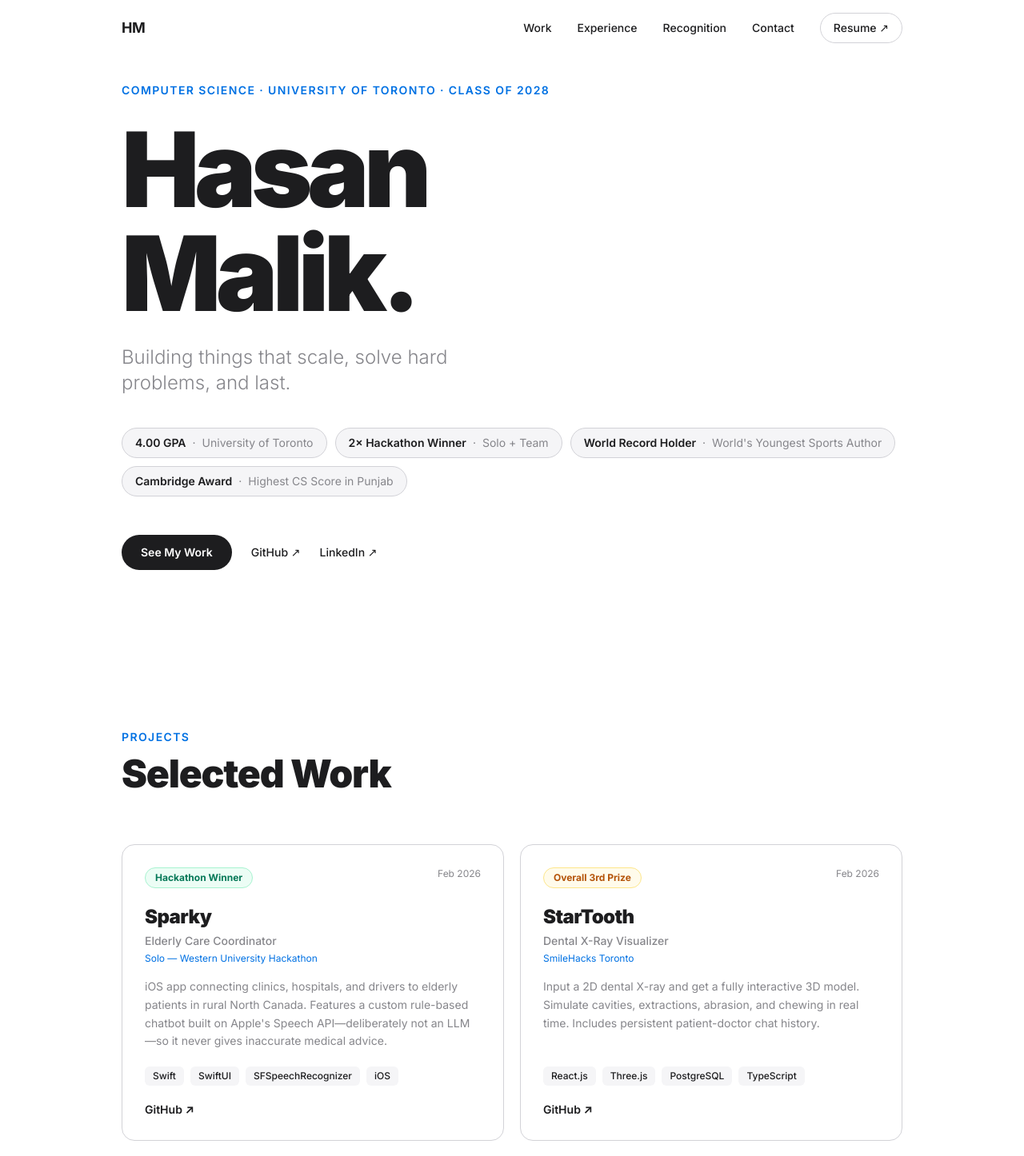
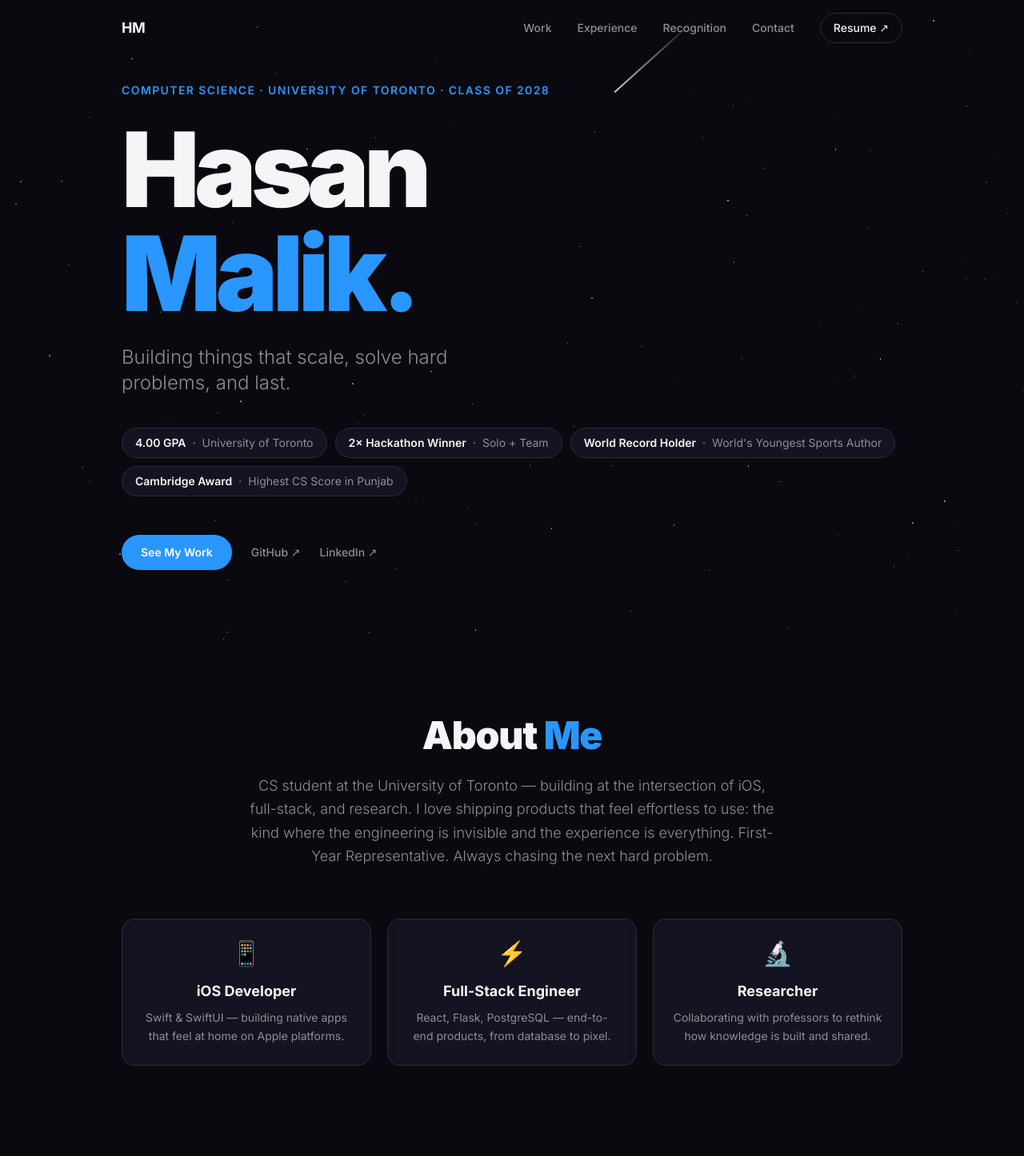
Before and after one commit to hasan-malik/hasan-malik.github.io, a React (Vite) app: page / in a window 1280 px wide. Shown: the top 1446 px of the page at 80% size. Built offline with nearby package versions, Linux system fonts and the light colour scheme.

Commit message:
Redesign: dark starfield theme, two-tone headings, gradient project cards, About section

```diff
--- a/src/App.jsx
+++ b/src/App.jsx
@@ -1,5 +1,7 @@
+import Stars from './components/Stars'
 import Nav from './components/Nav'
 import Hero from './components/Hero'
+import About from './components/About'
 import Projects from './components/Projects'
 import Experience from './components/Experience'
 import Achievements from './components/Achievements'
@@ -8,10 +10,13 @@ import Contact from './components/Contact'
 
 function App() {
   return (
-    <div className="bg-white min-h-screen">
+    <div className="bg-apple-bg min-h-screen relative">
+      <Stars />
+      <div className="relative z-10">
         <Nav />
         <main>
           <Hero />
+          <About />
           <Projects />
           <Experience />
           <Achievements />
@@ -19,6 +24,7 @@ function App() {
         </main>
         <Contact />
       </div>
+    </div>
   )
 }
 
--- /dev/null
+++ b/src/components/About.jsx
@@ -0,0 +1,65 @@
+import { motion } from 'framer-motion'
+
+const roles = [
+  {
+    icon: '📱',
+    title: 'iOS Developer',
+    desc: 'Swift & SwiftUI — building native apps that feel at home on Apple platforms.',
+  },
+  {
+    icon: '⚡',
+    title: 'Full-Stack Engineer',
+    desc: 'React, Flask, PostgreSQL — end-to-end products, from database to pixel.',
+  },
+  {
+    icon: '🔬',
+    title: 'Researcher',
+    desc: 'Collaborating with professors to rethink how knowledge is built and shared.',
+  },
+]
+
+export default function About() {
+  return (
+    <section id="about" className="py-24">
+      <div className="max-w-5xl mx-auto px-6">
+
+        <motion.div
+          initial={{ opacity: 0, y: 20 }}
+          whileInView={{ opacity: 1, y: 0 }}
+          viewport={{ once: true }}
+          transition={{ duration: 0.6, ease: [0.22, 1, 0.36, 1] }}
+          className="mb-16 text-center"
+        >
+          <h2 className="text-4xl md:text-5xl font-black tracking-tight mb-6">
+            <span className="text-apple-dark">About </span>
+            <span className="text-apple-blue">Me</span>
+          </h2>
+          <p className="text-lg text-apple-gray font-light max-w-2xl mx-auto leading-relaxed">
+            CS student at the University of Toronto — building at the intersection of iOS,
+            full-stack, and research. I love shipping products that feel effortless to use:
+            the kind where the engineering is invisible and the experience is everything.
+            First-Year Representative. Always chasing the next hard problem.
+          </p>
+        </motion.div>
+
+        <div className="grid grid-cols-1 md:grid-cols-3 gap-5">
+          {roles.map((role, i) => (
+            <motion.div
+              key={role.title}
+              initial={{ opacity: 0, y: 24 }}
+              whileInView={{ opacity: 1, y: 0 }}
+              viewport={{ once: true }}
+              transition={{ duration: 0.5, delay: i * 0.1, ease: [0.22, 1, 0.36, 1] }}
+              className="p-6 bg-apple-light/60 border border-apple-border rounded-2xl backdrop-blur-sm text-center"
+            >
+              <div className="text-3xl mb-4">{role.icon}</div>
+              <h3 className="text-lg font-bold text-apple-dark mb-2">{role.title}</h3>
+              <p className="text-sm text-apple-gray leading-relaxed">{role.desc}</p>
+            </motion.div>
+          ))}
+        </div>
+
+      </div>
+    </section>
+  )
+}
--- a/src/components/Hero.jsx
+++ b/src/components/Hero.jsx
@@ -1,10 +1,10 @@
 import { motion } from 'framer-motion'
 
 const badges = [
-  { label: '4.00 GPA', sub: 'University of Toronto' },
-  { label: '2× Hackathon Winner', sub: 'Solo + Team' },
+  { label: '4.00 GPA',            sub: 'University of Toronto'       },
+  { label: '2× Hackathon Winner', sub: 'Solo + Team'                 },
   { label: 'World Record Holder', sub: "World's Youngest Sports Author" },
-  { label: 'Cambridge Award', sub: 'Highest CS Score in Punjab' },
+  { label: 'Cambridge Award',     sub: 'Highest CS Score in Punjab'  },
 ]
 
 const fadeUp = (delay = 0) => ({
@@ -27,10 +27,11 @@ export default function Hero() {
 
         <motion.h1
           {...fadeUp(0.1)}
-          className="font-black text-apple-dark leading-none tracking-tighter mb-6"
+          className="font-black leading-none tracking-tighter mb-6"
           style={{ fontSize: 'clamp(72px, 11vw, 130px)' }}
         >
-          Hasan<br />Malik.
+          <span className="text-apple-dark">Hasan</span><br />
+          <span className="text-apple-blue">Malik.</span>
         </motion.h1>
 
         <motion.p
@@ -47,7 +48,7 @@ export default function Hero() {
           {badges.map((badge, i) => (
             <div
               key={i}
-              className="flex items-center gap-2 px-4 py-2 bg-apple-light rounded-full border border-apple-border"
+              className="flex items-center gap-2 px-4 py-2 bg-apple-light/60 rounded-full border border-apple-border backdrop-blur-sm"
             >
               <span className="text-sm font-semibold text-apple-dark">{badge.label}</span>
               <span className="hidden sm:inline text-sm text-apple-gray">·</span>
@@ -62,7 +63,7 @@ export default function Hero() {
         >
           <a
             href="#work"
-            className="px-6 py-3 bg-apple-dark text-white rounded-full text-sm font-semibold hover:bg-apple-blue transition-colors duration-200"
+            className="px-6 py-3 bg-apple-blue text-white rounded-full text-sm font-semibold hover:bg-blue-500 transition-colors duration-200"
           >
             See My Work
           </a>
@@ -70,7 +71,7 @@ export default function Hero() {
             href="https://github.com/hasan-malik"
             target="_blank"
             rel="noopener noreferrer"
-            className="text-sm font-medium text-apple-dark hover:text-apple-blue transition-colors duration-200 flex items-center gap-1.5"
+            className="text-sm font-medium text-apple-gray hover:text-apple-dark transition-colors duration-200"
           >
             GitHub ↗
           </a>
@@ -78,7 +79,7 @@ export default function Hero() {
             href="https://linkedin.com/in/hasan-malik-/"
             target="_blank"
             rel="noopener noreferrer"
-            className="text-sm font-medium text-apple-dark hover:text-apple-blue transition-colors duration-200 flex items-center gap-1.5"
+            className="text-sm font-medium text-apple-gray hover:text-apple-dark transition-colors duration-200"
           >
             LinkedIn ↗
           </a>
--- a/src/components/Nav.jsx
+++ b/src/components/Nav.jsx
@@ -13,7 +13,7 @@ export default function Nav() {
     <nav
       className={`fixed top-0 left-0 right-0 z-50 transition-all duration-300 ${
         scrolled
-          ? 'bg-white/90 backdrop-blur-md border-b border-apple-border'
+          ? 'bg-apple-bg/85 backdrop-blur-md border-b border-apple-border'
           : 'bg-transparent'
       }`}
     >
@@ -26,15 +26,15 @@ export default function Nav() {
         </a>
         <div className="flex items-center gap-8">
           {[
-            { label: 'Work', href: '#work' },
+            { label: 'Work',       href: '#work'       },
             { label: 'Experience', href: '#experience' },
-            { label: 'Recognition', href: '#recognition' },
-            { label: 'Contact', href: '#contact' },
+            { label: 'Recognition',href: '#recognition'},
+            { label: 'Contact',    href: '#contact'    },
           ].map(({ label, href }) => (
             <a
               key={label}
               href={href}
-              className="text-sm font-medium text-apple-dark hover:text-apple-blue transition-colors duration-200 hidden sm:block"
+              className="text-sm font-medium text-apple-gray hover:text-apple-dark transition-colors duration-200 hidden sm:block"
             >
               {label}
             </a>
--- a/src/components/Projects.jsx
+++ b/src/components/Projects.jsx
@@ -5,48 +5,52 @@ const projects = [
     name: 'Sparky',
     subtitle: 'Elderly Care Coordinator',
     badge: 'Hackathon Winner',
-    badgeColor: 'bg-emerald-50 text-emerald-700 border-emerald-200',
+    badgeColor: 'bg-emerald-900/60 text-emerald-300 border-emerald-700',
     context: 'Solo — Western University Hackathon',
     description:
-      'iOS app connecting clinics, hospitals, and drivers to elderly patients in rural North Canada. Features a custom rule-based chatbot built on Apple\'s Speech API—deliberately not an LLM—so it never gives inaccurate medical advice.',
+      "iOS app connecting clinics, hospitals, and drivers to elderly patients in rural North Canada. Features a custom rule-based chatbot built on Apple's Speech API — deliberately not an LLM — so it never gives inaccurate medical advice.",
     tech: ['Swift', 'SwiftUI', 'SFSpeechRecognizer', 'iOS'],
     year: 'Feb 2026',
+    gradient: 'from-emerald-900/80 to-teal-900/80',
     links: [{ label: 'GitHub ↗', href: 'https://github.com/hasan-malik' }],
   },
   {
     name: 'StarTooth',
     subtitle: 'Dental X-Ray Visualizer',
     badge: 'Overall 3rd Prize',
-    badgeColor: 'bg-amber-50 text-amber-700 border-amber-200',
+    badgeColor: 'bg-amber-900/60 text-amber-300 border-amber-700',
     context: 'SmileHacks Toronto',
     description:
       'Input a 2D dental X-ray and get a fully interactive 3D model. Simulate cavities, extractions, abrasion, and chewing in real time. Includes persistent patient-doctor chat history.',
     tech: ['React.js', 'Three.js', 'PostgreSQL', 'TypeScript'],
     year: 'Feb 2026',
+    gradient: 'from-sky-900/80 to-blue-900/80',
     links: [{ label: 'GitHub ↗', href: 'https://github.com/hasan-malik' }],
   },
   {
     name: 'BeamerPlus',
     subtitle: 'Next-Gen Academic Presentations',
     badge: 'Research',
-    badgeColor: 'bg-violet-50 text-violet-700 border-violet-200',
+    badgeColor: 'bg-violet-900/60 text-violet-300 border-violet-700',
     context: 'w/ Prof. Chandra Gummaluru · Open Source',
     description:
-      'Reimagining how academic knowledge is presented. Built-in graphing tools, a coding console, split-view for multiple slides, AI-summarized Q&A, and video recording. Currently in active development.',
+      'Reimagining how academic knowledge is presented. Built-in graphing tools, a coding console, split-view for multiple slides, AI-summarized Q&A, and video recording. In active development.',
     tech: ['Research', 'Open Source', 'Education'],
     year: 'Dec 2025–Present',
+    gradient: 'from-violet-900/80 to-purple-900/80',
     links: [{ label: 'GitHub ↗', href: 'https://github.com/hasan-malik' }],
   },
   {
     name: 'Learn Coding & Animations in Lua',
-    subtitle: 'Interactive eBook · PressBooks',
+    subtitle: 'Interactive eBook',
     badge: 'Published',
-    badgeColor: 'bg-blue-50 text-blue-700 border-blue-200',
+    badgeColor: 'bg-blue-900/60 text-blue-300 border-blue-700',
     context: 'w/ Prof. Rutwa Engineer · PressBooks',
     description:
       'Co-authored a 16,000-word active-learning eBook with 34 exercises teaching game development through Roblox Studio. Designed for high school students with no prior coding experience.',
     tech: ['Lua', 'Roblox Studio', 'Game Dev', 'Education'],
     year: 'Jan–May 2025',
+    gradient: 'from-orange-900/80 to-amber-900/80',
     links: [{ label: 'Read ↗', href: 'https://github.com/hasan-malik' }],
   },
 ]
@@ -66,8 +70,9 @@ export default function Projects() {
           <p className="text-sm font-semibold text-apple-blue tracking-widest uppercase mb-3">
             Projects
           </p>
-          <h2 className="text-4xl md:text-5xl font-black text-apple-dark tracking-tight">
-            Selected Work
+          <h2 className="text-4xl md:text-5xl font-black tracking-tight">
+            <span className="text-apple-dark">Selected </span>
+            <span className="text-apple-blue">Work</span>
           </h2>
         </motion.div>
 
@@ -79,20 +84,26 @@ export default function Projects() {
               whileInView={{ opacity: 1, y: 0 }}
               viewport={{ once: true }}
               transition={{ duration: 0.5, delay: i * 0.08, ease: [0.22, 1, 0.36, 1] }}
-              className="group p-7 bg-white border border-apple-border rounded-2xl hover:shadow-xl hover:-translate-y-1 transition-all duration-300 flex flex-col"
+              className="group bg-apple-light/60 border border-apple-border rounded-2xl hover:border-apple-blue/40 hover:-translate-y-1 transition-all duration-300 flex flex-col overflow-hidden backdrop-blur-sm"
             >
-              <div className="flex items-start justify-between mb-5">
+              {/* Gradient thumbnail */}
+              <div className={`h-24 bg-gradient-to-br ${project.gradient} flex items-end px-7 pb-4`}>
                 <span className={`text-xs font-bold px-3 py-1 rounded-full border ${project.badgeColor}`}>
                   {project.badge}
                 </span>
-                <span className="text-xs text-apple-gray">{project.year}</span>
               </div>
 
-              <h3 className="text-2xl font-black text-apple-dark tracking-tight mb-1">
+              <div className="p-7 flex flex-col flex-1">
+                <div className="flex items-start justify-between mb-4">
+                  <div>
+                    <h3 className="text-xl font-black text-apple-dark tracking-tight mb-0.5">
                       {project.name}
                     </h3>
-              <p className="text-sm font-medium text-apple-gray mb-1">{project.subtitle}</p>
-              <p className="text-xs text-apple-blue mb-4">{project.context}</p>
+                    <p className="text-sm font-medium text-apple-gray">{project.subtitle}</p>
+                    <p className="text-xs text-apple-blue mt-1">{project.context}</p>
+                  </div>
+                  <span className="text-xs text-apple-gray whitespace-nowrap ml-4">{project.year}</span>
+                </div>
 
                 <p className="text-sm text-apple-gray leading-relaxed mb-5 flex-1">
                   {project.description}
@@ -102,7 +113,7 @@ export default function Projects() {
                   {project.tech.map((t) => (
                     <span
                       key={t}
-                    className="text-xs font-medium px-2.5 py-1 bg-apple-light text-apple-dark rounded-md"
+                      className="text-xs font-medium px-2.5 py-1 bg-apple-bg/80 text-apple-gray rounded-md border border-apple-border"
                     >
                       {t}
                     </span>
@@ -116,11 +127,12 @@ export default function Projects() {
                       href={href}
                       target="_blank"
                       rel="noopener noreferrer"
-                    className="text-sm font-semibold text-apple-dark hover:text-apple-blue transition-colors duration-200"
+                      className="text-sm font-semibold text-apple-blue hover:text-blue-400 transition-colors duration-200"
                     >
                       {label}
                     </a>
                   ))}
+                </div>
               </div>
             </motion.div>
           ))}
--- /dev/null
+++ b/src/components/Stars.jsx
@@ -0,0 +1,52 @@
+import { useMemo } from 'react'
+
+const rand = (min, max) => Math.random() * (max - min) + min
+
+export default function Stars() {
+  const stars = useMemo(() =>
+    Array.from({ length: 110 }, (_, i) => ({
+      id: i,
+      x: rand(0, 100),
+      y: rand(0, 100),
+      size: rand(0.5, 1.8),
+      delay: rand(0, 6),
+      duration: rand(2.5, 5),
+    })), []
+  )
+
+  const shooters = useMemo(() => [
+    { id: 0, x: 8,  y: 6,  delay: 0  },
+    { id: 1, x: 22, y: 18, delay: 3  },
+    { id: 2, x: 55, y: 3,  delay: 6.5 },
+    { id: 3, x: 72, y: 22, delay: 10 },
+  ], [])
+
+  return (
+    <div className="fixed inset-0 pointer-events-none z-0 overflow-hidden">
+      {stars.map(s => (
+        <div
+          key={s.id}
+          className="absolute rounded-full bg-white"
+          style={{
+            left: `${s.x}%`,
+            top: `${s.y}%`,
+            width: `${s.size}px`,
+            height: `${s.size}px`,
+            animation: `twinkle ${s.duration}s ${s.delay}s ease-in-out infinite`,
+          }}
+        />
+      ))}
+      {shooters.map(s => (
+        <div
+          key={s.id}
+          className="shooting-star"
+          style={{
+            left: `${s.x}%`,
+            top: `${s.y}%`,
+            animationDelay: `${s.delay}s`,
+          }}
+        />
+      ))}
+    </div>
+  )
+}
--- a/src/index.css
+++ b/src/index.css
@@ -8,8 +8,8 @@ html {
 
 body {
   font-family: 'Inter', system-ui, sans-serif;
-  background-color: #ffffff;
-  color: #1D1D1F;
+  background-color: #09090f;
+  color: #f5f5f7;
   -webkit-font-smoothing: antialiased;
   -moz-osx-font-smoothing: grayscale;
 }
@@ -17,3 +17,25 @@ body {
 * {
   box-sizing: border-box;
 }
+
+@keyframes twinkle {
+  0%, 100% { opacity: 0.2; }
+  50%       { opacity: 0.7; }
+}
+
+@keyframes shooting {
+  0%   { transform: translateX(0) translateY(0) rotate(-42deg); opacity: 0; }
+  4%   { opacity: 1; }
+  35%  { transform: translateX(440px) translateY(440px) rotate(-42deg); opacity: 0; }
+  100% { transform: translateX(440px) translateY(440px) rotate(-42deg); opacity: 0; }
+}
+
+.shooting-star {
+  position: absolute;
+  width: 130px;
+  height: 1.5px;
+  background: linear-gradient(to right, rgba(255,255,255,0.85), transparent);
+  border-radius: 9999px;
+  animation: shooting 8s linear infinite;
+  opacity: 0;
+}
--- a/tailwind.config.js
+++ b/tailwind.config.js
@@ -11,11 +11,12 @@ export default {
       },
       colors: {
         apple: {
-          dark: '#1D1D1F',
-          gray: '#86868B',
-          light: '#F5F5F7',
-          blue: '#0071E3',
-          border: '#D2D2D7',
+          dark:   '#f5f5f7',   // primary text (light on dark bg)
+          gray:   '#8e8e93',   // secondary text
+          light:  '#1c1c2e',   // card / section backgrounds
+          blue:   '#2997ff',   // accent — Apple's dark-mode blue
+          border: '#2c2c3e',   // borders
+          bg:     '#09090f',   // page background
         },
       },
     },
```
Also changed, not shown: src/components/Achievements.jsx (+14 -6 lines), src/components/Contact.jsx (+7 -6 lines), src/components/Experience.jsx (+9 -8 lines), src/components/Skills.jsx (+5 -4 lines). Lines whose indentation alone changed are shown as unchanged.
